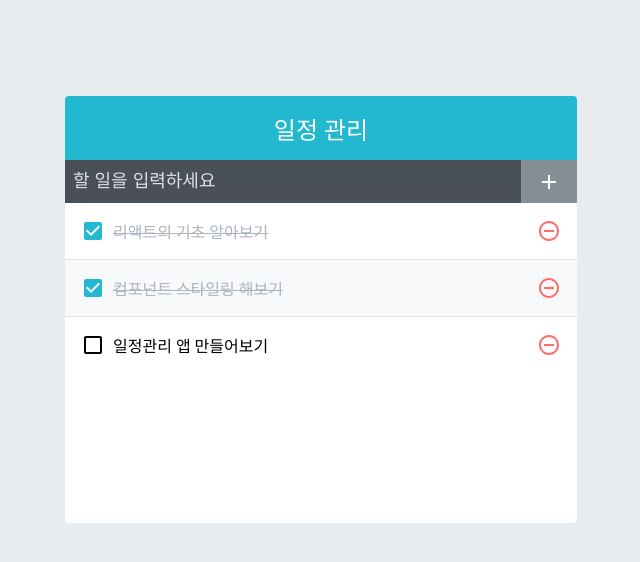
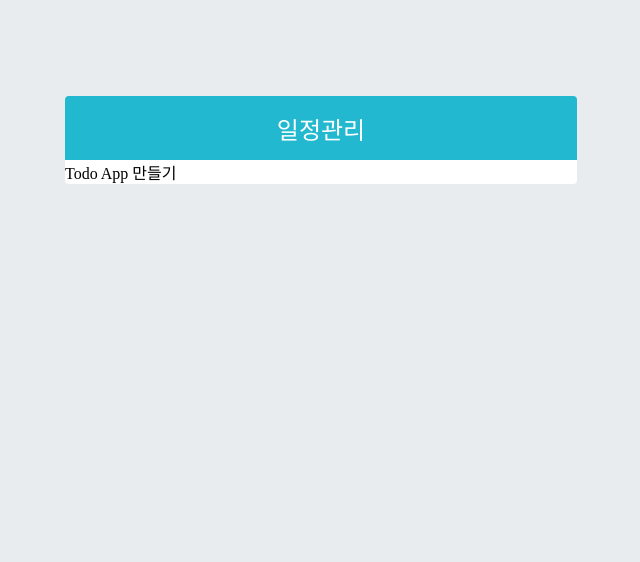
Before and after one commit to eunjeong09/book-todo-app, a React (Create React App) app in the folder todo-app/: page / in a window 1280 px wide. Shown: the top 562 px of the page, without its empty margins (319-959 px from the left). Built offline with nearby package versions, Linux system fonts and the light colour scheme.

Commit message:
Add TodoTemplate in newApp
복습을 위한 newApp에 새로운 컴포넌트 폴더 및 TodoTemplate생성

```diff
--- a/todo-app/src/index.js
+++ b/todo-app/src/index.js
@@ -1,7 +1,8 @@
 import React from 'react';
 import ReactDOM from 'react-dom';
 import './index.css';
-import App from './App';
+// import App from './App';
+import App from './newApp';
 import reportWebVitals from './reportWebVitals';
 
 ReactDOM.render(
--- a/todo-app/src/newApp.js
+++ b/todo-app/src/newApp.js
@@ -1,6 +1,7 @@
 import React from 'react';
+import TodoTemplate from './newComponents/TodoTemplate';
 
 const App = () => {
-    return <div>Todo App 만들기</div>
+    return <TodoTemplate>Todo App 만들기</TodoTemplate>
 }
 export default App;
--- /dev/null
+++ b/todo-app/src/newComponents/TodoTemplate.js
@@ -0,0 +1,13 @@
+import React from 'react';
+import './TodoTemplate.scss';
+
+const TodoTemplate = ({ children }) => {
+    return (
+        <div className="TodoTemplate">
+            <div className="app-title">일정관리</div>
+            <div className="content">{children}</div>
+        </div>
+    )
+
+}
+export default TodoTemplate;
--- /dev/null
+++ b/todo-app/src/newComponents/TodoTemplate.scss
@@ -0,0 +1,22 @@
+.TodoTemplate{
+    width: 512px;
+    margin-left: auto;
+    margin-right: auto;
+    margin-top: 6rem;
+    border-radius: 4px;
+    overflow: hidden;
+
+    .app-title{
+        background: #22b8cf;
+        color:#fff;
+        height: 4rem;
+        font-size: 1.5rem;
+        display: flex;
+        align-items: center;
+        justify-content: center;
+    }
+
+    .content{
+        background:white;
+    }
+}
```
